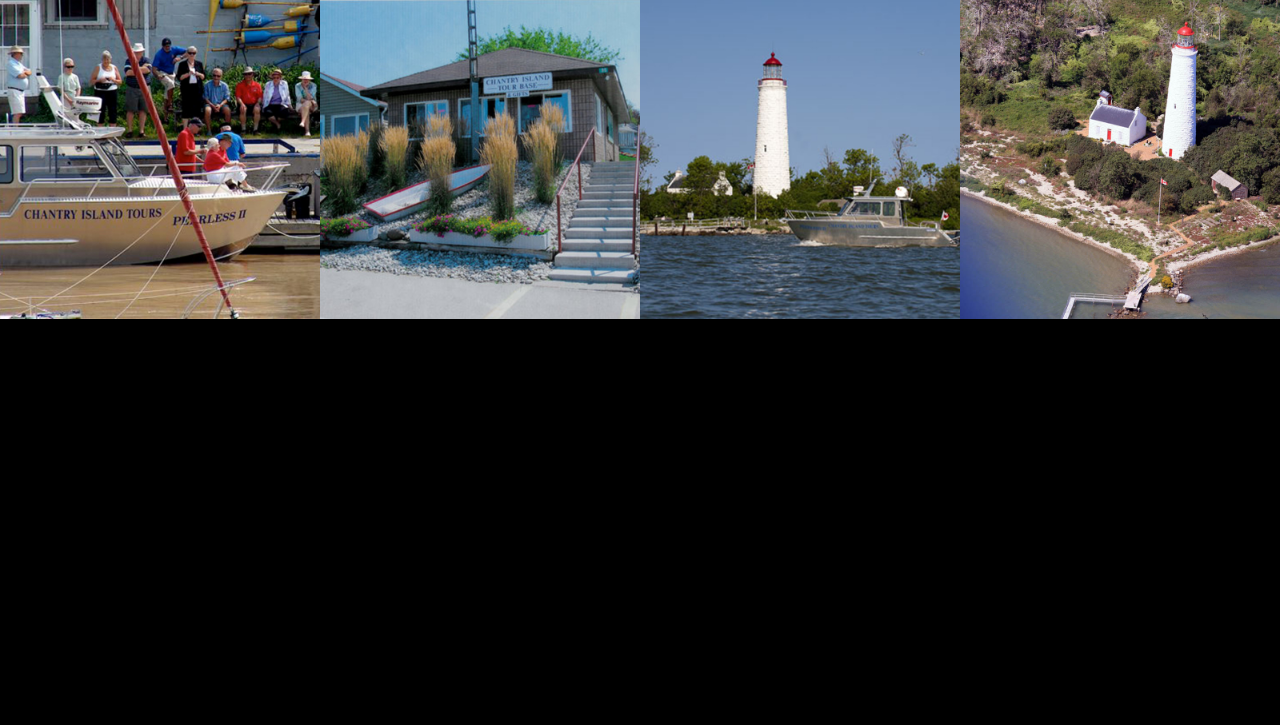
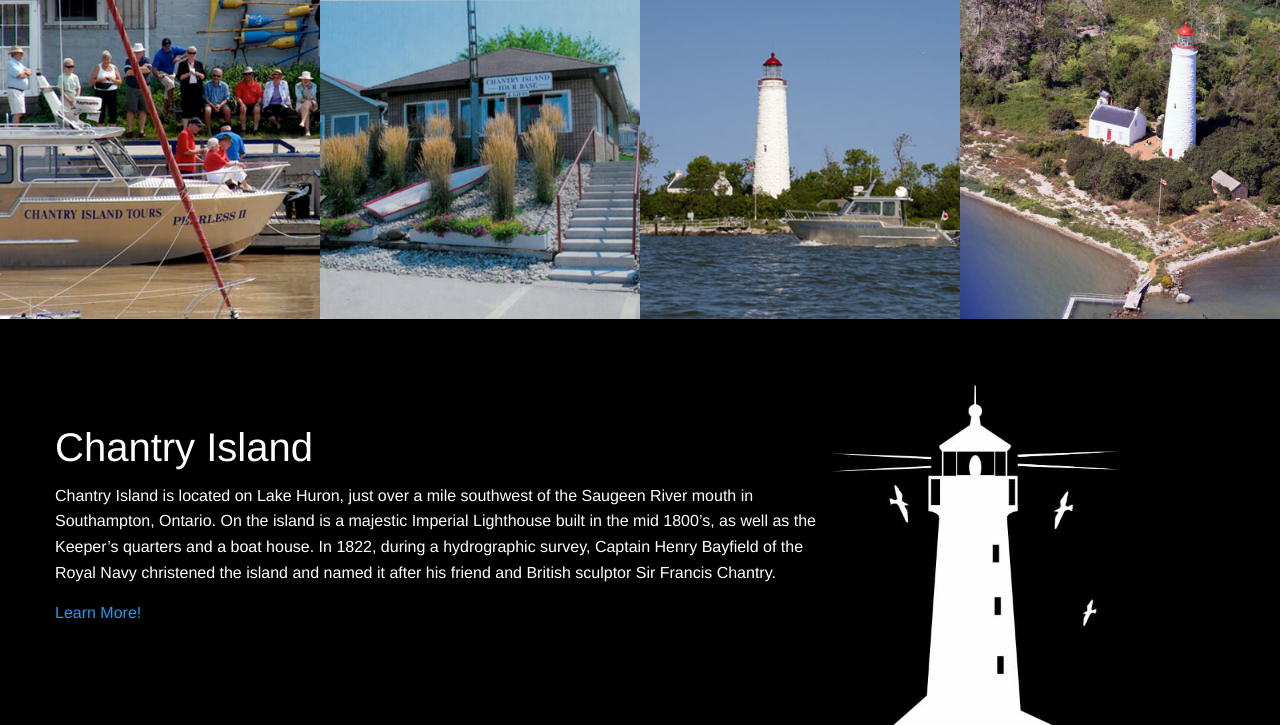
Before and after one commit to sdegrootefanshawe/chantry-island, a PHP site: page / in a window 1280 px wide. Shown: the part 1374-2099 px from the top of the page. Before the commit the page ends 1693 px from the top, so only its background shows below. Run offline with PHP 8.4, Linux system fonts and the light colour scheme.

Commit message:
add images to image folder

```diff
--- a/css/styles.css
+++ b/css/styles.css
@@ -1,5 +1,8 @@
 .black-bg {
   background-color: #000; }
+
+p {
+  color: #fff; }
 
 header {
   position: absolute;
@@ -70,5 +73,15 @@ li {
     max-width: 50px;
     padding-bottom: 10px; }
   .divider p {
-    color: white;
     text-align: center; }
+
+.info {
+  position: relative;
+  background-color: #000;
+  padding-top: 100px;
+  padding-bottom: 100px;
+  background-image: url("../images/lighthouse-graphic.jpg");
+  background-size: cover;
+  background-repeat: no-repeat; }
+  .info h2 {
+    color: #fff; }
--- a/index.html
+++ b/index.html
@@ -66,6 +66,17 @@
         </div>
     </section>
 
+    <section class="info">
+        <div class="row">
+          <div class="small-8 text-left column">
+            <h2>Chantry Island</h2>
+            <p>Chantry Island is located on Lake Huron, just over a mile southwest of the Saugeen River mouth in Southampton, Ontario. On the island is a majestic Imperial Lighthouse built in the mid 1800’s, as well as the Keeper’s quarters and a boat house. In 1822, during a hydrographic survey, Captain Henry Bayfield of the Royal Navy christened the island and named it after his friend and British sculptor Sir Francis Chantry.</p>
+            <a href="about.html">Learn More!</a>
+          </div>
+        </div>
+
+    </section>
+
     <script src="js/main.js"></script>
     <script src="js/vendor/jquery.min.js"></script>
     <script src="js/vendor/what-input.min.js"></script>
--- a/sass/styles.scss
+++ b/sass/styles.scss
@@ -13,6 +13,10 @@ nav {
     .nav-logo {}
 
     .nav-items {}
+}
+
+p {
+  color: $white;
 }
 
 header {
@@ -108,7 +112,21 @@ li {
   }
 
   p {
-    color: white;
     text-align: center;
   }
 }
+
+.info {
+  position: relative;
+  background-color: $black;
+  padding-top: $padding-v-xl;
+  padding-bottom: $padding-v-xl;
+  background-image: url("../images/lighthouse-graphic.jpg");
+  background-size: cover;
+  background-repeat: no-repeat;
+
+  h2 {
+    color: $white;
+  }
+
+}
```
Also changed, not shown: images/contact-lighthouse.png (added), images/lighthouse-graphic.jpg (added), images/lighthouse-graphic.svg (added), images/rocks.jpg (added), 1 other file.
